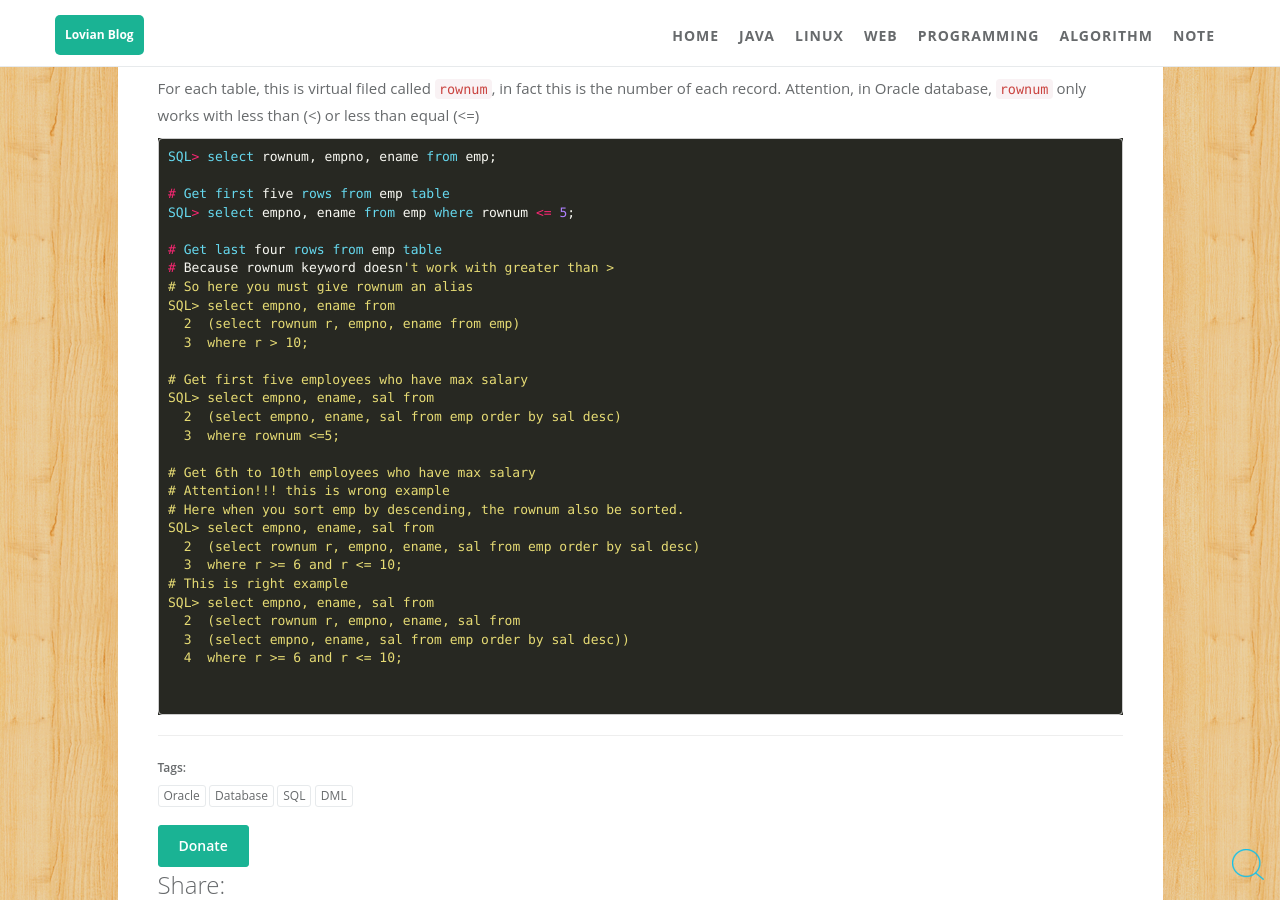
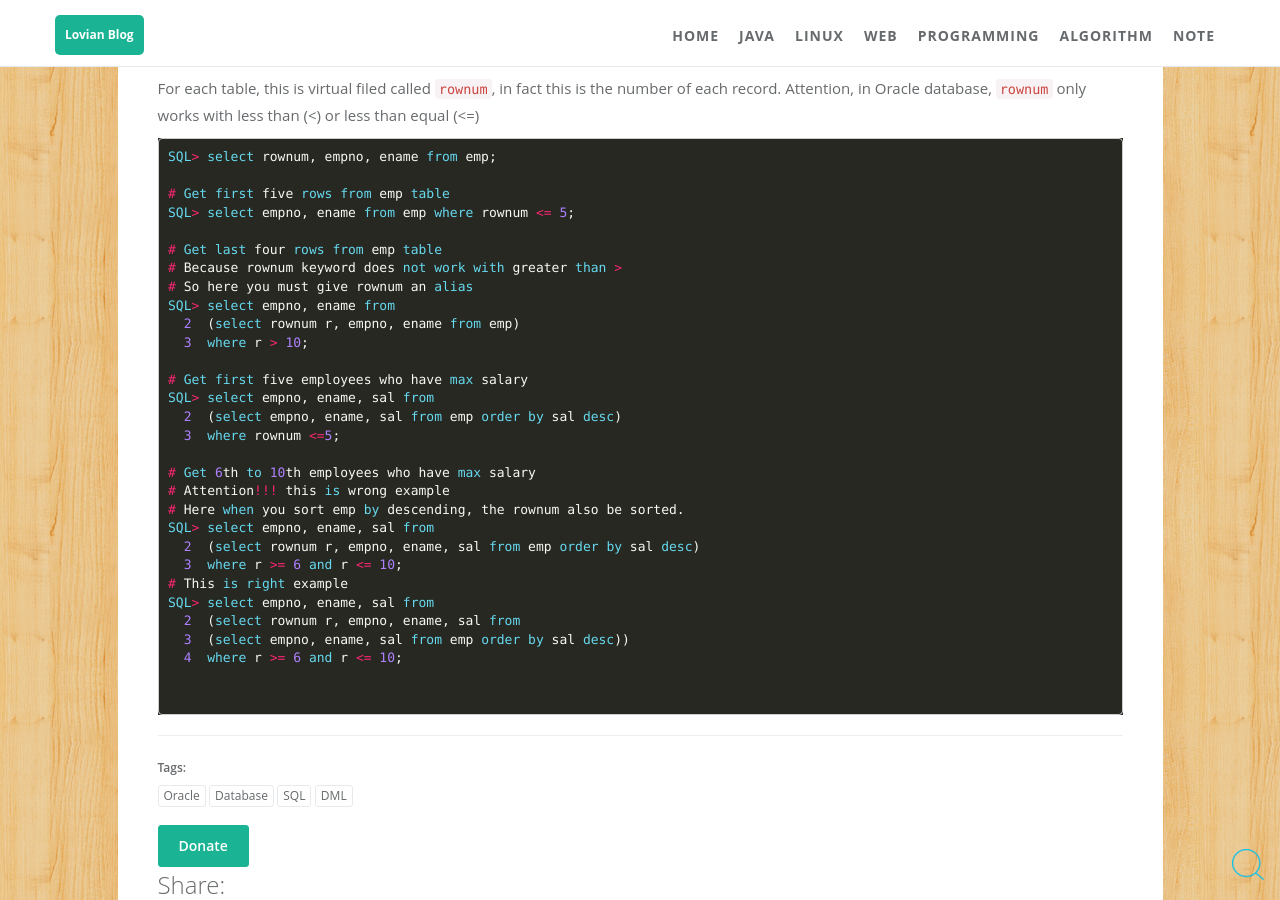
Before and after one commit to ZhengshuaiPENG/zhengshuaipeng.github.io, a Jekyll site: the page built from _posts/2016/06/2016-06-28-db-oracle-tutorial3.md, in a window 1280 px wide and 900 px high, scrolled down 4121 px. Built offline with Jekyll 4.4.1, drawn with Linux system fonts in a browser that asks for light colours; comment, search, counter and statistics services are not loaded.

Commit message:
oracle tuto 3

```diff
--- a/_posts/2016/06/2016-06-28-db-oracle-tutorial3.md
+++ b/_posts/2016/06/2016-06-28-db-oracle-tutorial3.md
@@ -219,7 +219,7 @@ SQL> select rownum, empno, ename from emp;
 SQL> select empno, ename from emp where rownum <= 5;
 
 # Get last four rows from emp table
-# Because rownum keyword doesn't work with greater than >
+# Because rownum keyword does not work with greater than >
 # So here you must give rownum an alias
 SQL> select empno, ename from
   2  (select rownum r, empno, ename from emp)
```
